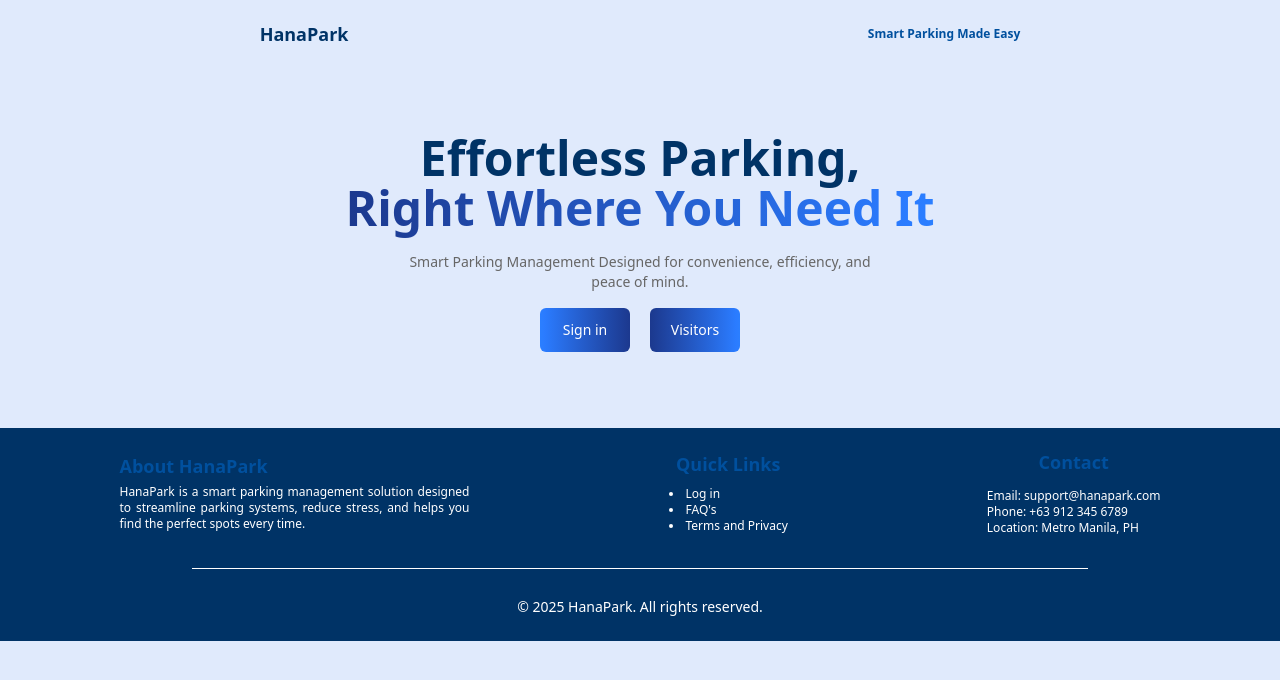
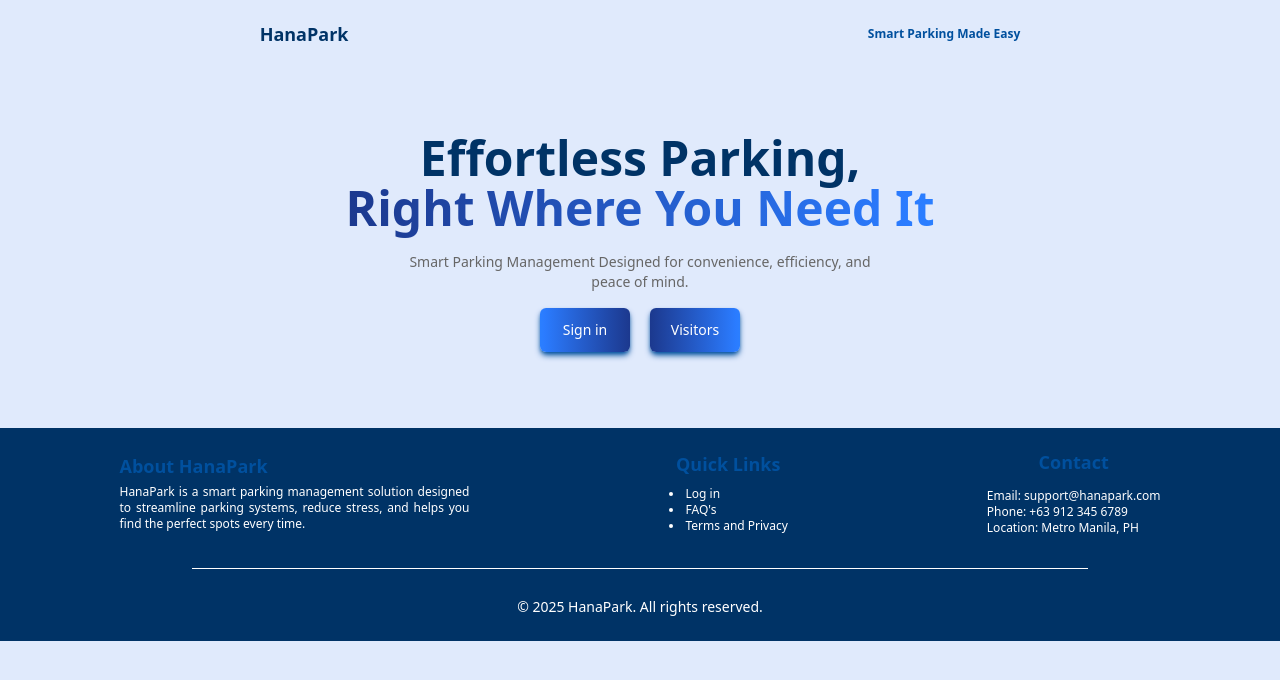
Before and after one commit to prodby-david/Capstone-Project-HanaPark-, a React (Vite) app in the folder client/: page / in a window 1280 px wide. Shown: the top 680 px of the page. Built offline with nearby package versions, Linux system fonts and the light colour scheme.

Commit message:
Added shadows to buttons

```diff
--- a/client/src/pages/hero.jsx
+++ b/client/src/pages/hero.jsx
@@ -43,13 +43,13 @@ const Hero = () => {
         <div className='flex gap-x-5 mt-4'>
 
           <Link to='/sign-in'
-          className='text-sm p-3 bg-gradient-to-r from-blue-500 to-blue-900 text-white rounded-md w-[90px] text-center hover:bg-gradient-to-r hover:from-blue-800 hover:to-blue-500 transition ease-in-out hover:scale-105 duration-300'
+          className='text-sm p-3 bg-gradient-to-r from-blue-500 to-blue-900 text-white rounded-md w-[90px] text-center hover:bg-gradient-to-r hover:from-blue-800 hover:to-blue-500 transition ease-in-out hover:scale-105 shadow-md shadow-color-3 duration-300'
           >
             Sign in
           </Link>
 
           <a href="/visitors"
-            className='text-sm p-3 bg-gradient-to-r from-blue-900 to-blue-500 text-white rounded-md w-[90px] text-center hover:bg-gradient-to-r hover:from-blue-500 hover:to-blue-800 transition  ease-in-out hover:scale-105 duration-300'
+            className='text-sm p-3 bg-gradient-to-r from-blue-900 to-blue-500 text-white rounded-md w-[90px] text-center hover:bg-gradient-to-r hover:from-blue-500 hover:to-blue-800 transition  ease-in-out hover:scale-105 shadow-md shadow-color-3 duration-300'
           >
               Visitors
           </a>
```
